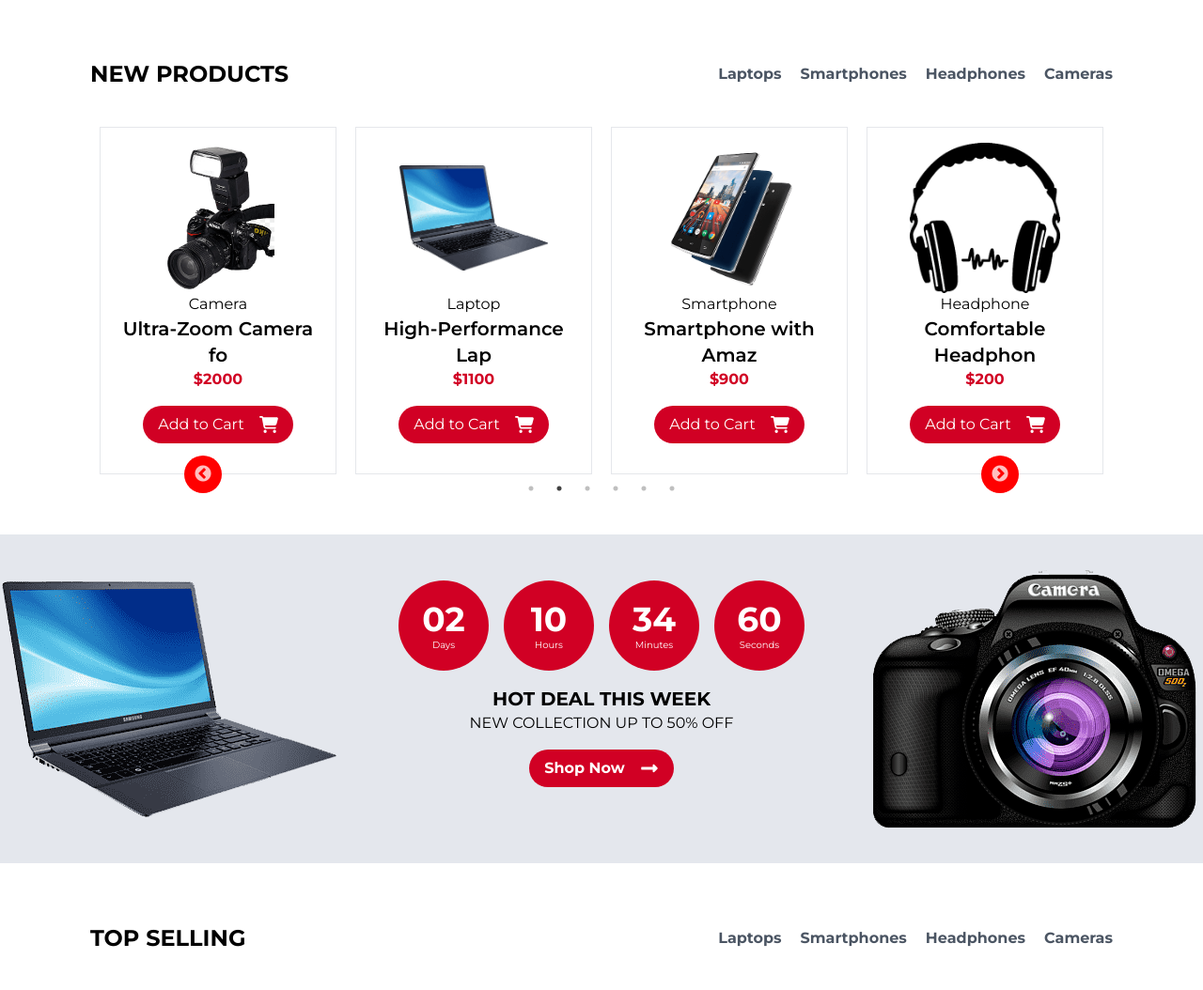
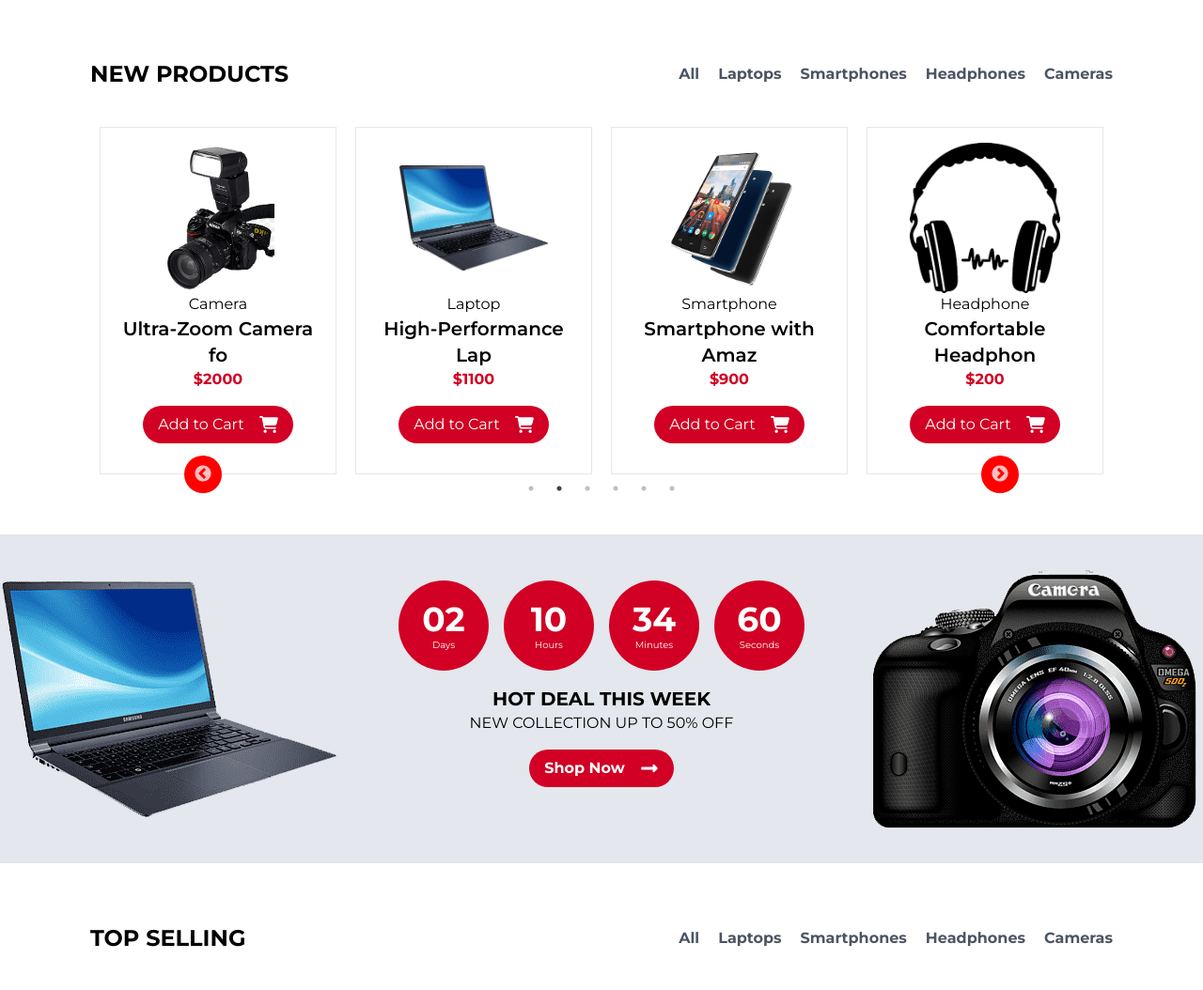
Before and after one commit to shakeelahmadcoder/Digital-Assets-Ecomerece-Website-, a React (Vite) app: page / in a window 1280 px wide. Shown: the part 635-1689 px from the top of the page at 94% size. Built offline with nearby package versions, Linux system fonts and the light colour scheme.

Commit message:
all product button added

```diff
--- a/src/components/Product.jsx
+++ b/src/components/Product.jsx
@@ -101,6 +101,10 @@ const Product = () => {
         </div>
         <div className="right">
           <ul className='sm:flex gap-5'>
+          <div className="group">
+      <div className=" relative font-bold text-gray-600 hover:text-[#D10024] cursor-pointer" onClick={()=> {setselectedCategory("All")}}> All<span className="absolute left-0 bottom-0 w-0 h-1 bg-[#D10024] transition-all top-5 duration-300 group-hover:w-full"></span>
+      </div>
+    </div>
             <div className="group">
               <div className="relative font-bold text-gray-600 hover:text-[#D10024] cursor-pointer"
                 onClick={() => setSelectedCategory("Laptop")}> Laptops
--- a/src/components/TopSelling.jsx
+++ b/src/components/TopSelling.jsx
@@ -96,6 +96,10 @@ const Product = () => {
 <div className="right">
     <ul className='sm:flex gap-5 '>
     <div className="group">
+      <div className=" relative font-bold text-gray-600 hover:text-[#D10024] cursor-pointer" onClick={()=> {setselectedCategory("All")}}> All<span className="absolute left-0 bottom-0 w-0 h-1 bg-[#D10024] transition-all top-5 duration-300 group-hover:w-full"></span>
+      </div>
+    </div>
+    <div className="group">
       <div className=" relative font-bold text-gray-600 hover:text-[#D10024] cursor-pointer" onClick={()=> {setselectedCategory("Laptop")}}> Laptops<span className="absolute left-0 bottom-0 w-0 h-1 bg-[#D10024] transition-all top-5 duration-300 group-hover:w-full"></span>
       </div>
     </div>
```
